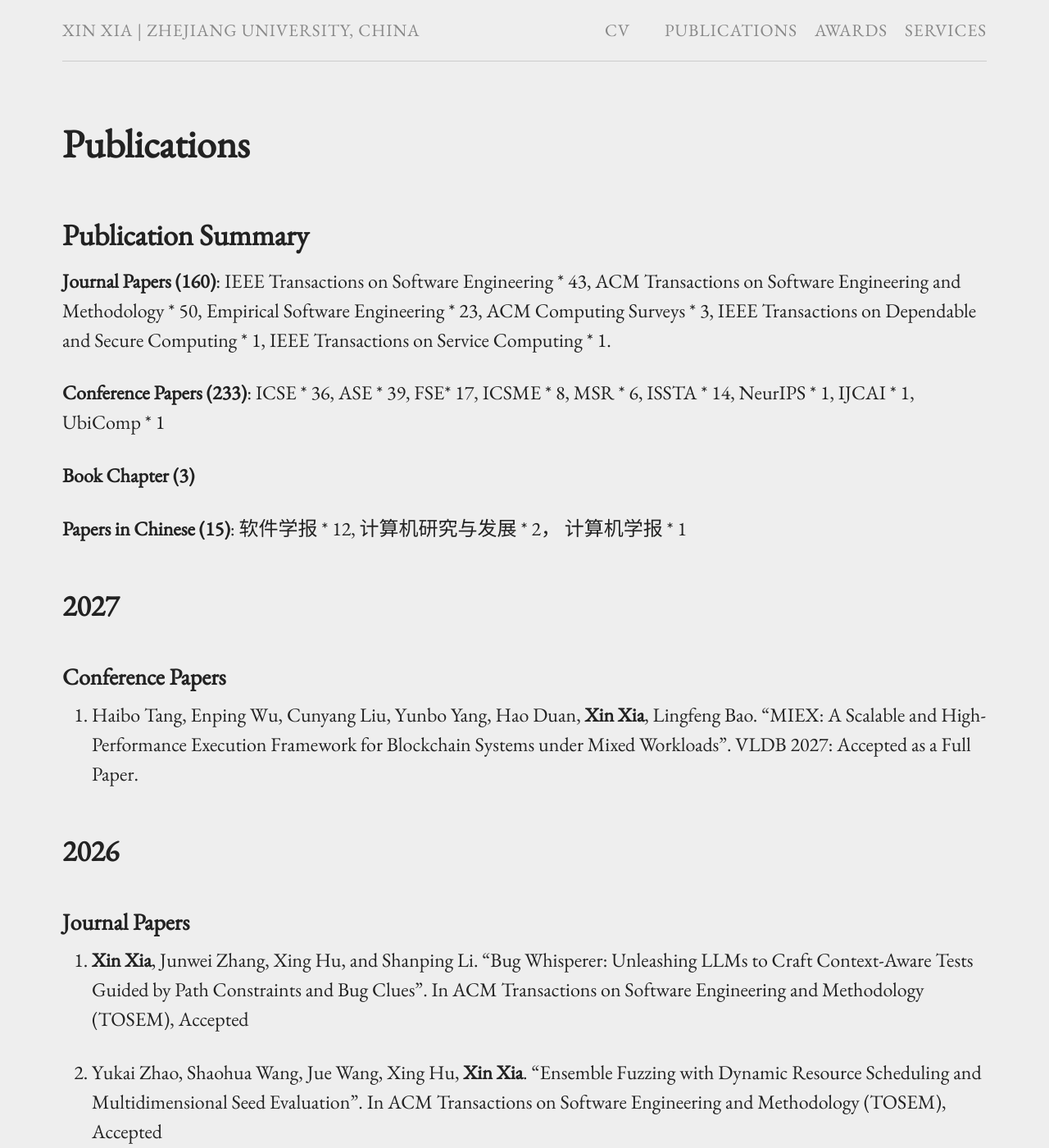
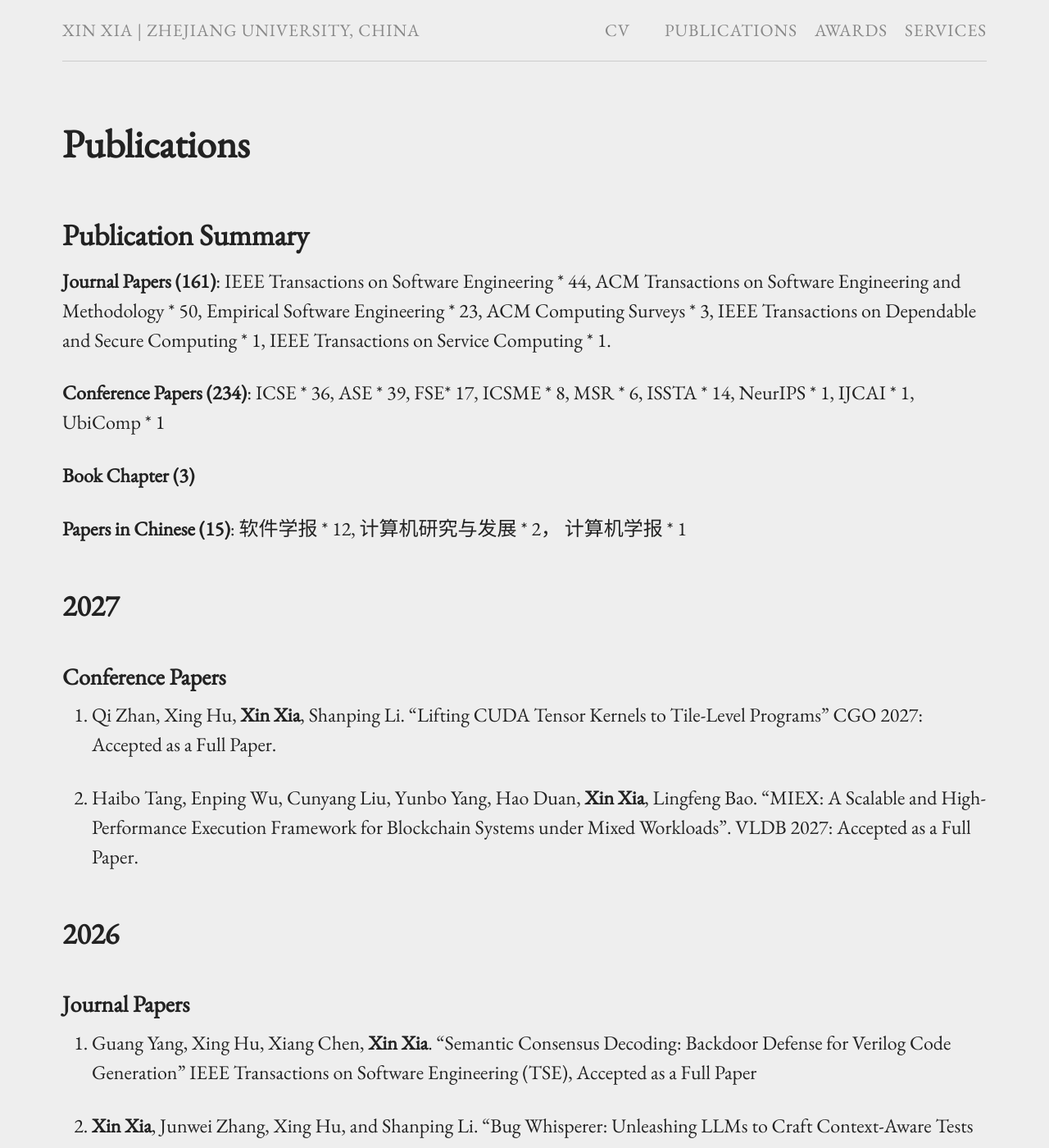
Before and after one commit to xin-xia/xin-xia.github.io, a Jekyll site: the page built from publication.md, in a window 1280 px wide and 1400 px high. Shown: the whole window at 82% size. Built offline with Jekyll 4.4.1, drawn with Linux system fonts in a browser that asks for light colours.

Commit message:
Update publication.md

```diff
--- a/publication.md
+++ b/publication.md
@@ -6,9 +6,9 @@ permalink: /publication/
 
 ## Publication Summary
 
-<strong>Journal Papers (160)</strong>: IEEE Transactions on Software Engineering * 43,  ACM Transactions on Software Engineering and Methodology * 50, Empirical Software Engineering * 23,  ACM Computing Surveys * 3, IEEE  Transactions on Dependable and Secure Computing * 1, IEEE Transactions on Service Computing * 1.
+<strong>Journal Papers (161)</strong>: IEEE Transactions on Software Engineering * 44,  ACM Transactions on Software Engineering and Methodology * 50, Empirical Software Engineering * 23,  ACM Computing Surveys * 3, IEEE  Transactions on Dependable and Secure Computing * 1, IEEE Transactions on Service Computing * 1.
 
-<strong>Conference Papers (233)</strong>: ICSE * 36, ASE * 39, FSE* 17, ICSME * 8, MSR * 6,  ISSTA * 14, NeurIPS * 1, IJCAI * 1, UbiComp * 1
+<strong>Conference Papers (234)</strong>: ICSE * 36, ASE * 39, FSE* 17, ICSME * 8, MSR * 6,  ISSTA * 14, NeurIPS * 1, IJCAI * 1, UbiComp * 1
 
 <strong>Book Chapter (3) </strong>
 
@@ -19,11 +19,16 @@ permalink: /publication/
 
 ### Conference Papers
 
+234. Qi Zhan, Xing Hu, <strong>Xin Xia</strong>, Shanping Li. "Lifting CUDA Tensor Kernels to Tile-Level Programs" CGO 2027: Accepted as a Full Paper.  <br/>
+
 233. Haibo Tang, Enping Wu, Cunyang Liu, Yunbo Yang, Hao Duan, <strong>Xin Xia</strong>, Lingfeng Bao. "MIEX: A Scalable and High-Performance Execution Framework for Blockchain Systems under Mixed Workloads". VLDB 2027: Accepted as a Full Paper.  <br/>
 
 ## 2026
 
 ### Journal Papers
+
+
+161. Guang Yang, Xing Hu, Xiang Chen, <strong>Xin Xia</strong>. "Semantic Consensus Decoding: Backdoor Defense for Verilog Code Generation" IEEE Transactions on Software Engineering (TSE), Accepted as a Full Paper <br />
 
 160. <strong>Xin Xia</strong>, Junwei Zhang, Xing Hu, and Shanping Li. "Bug Whisperer: Unleashing LLMs to Craft Context-Aware Tests Guided by Path Constraints and Bug Clues". In ACM Transactions on Software Engineering and Methodology (TOSEM), Accepted <br />
 
```
